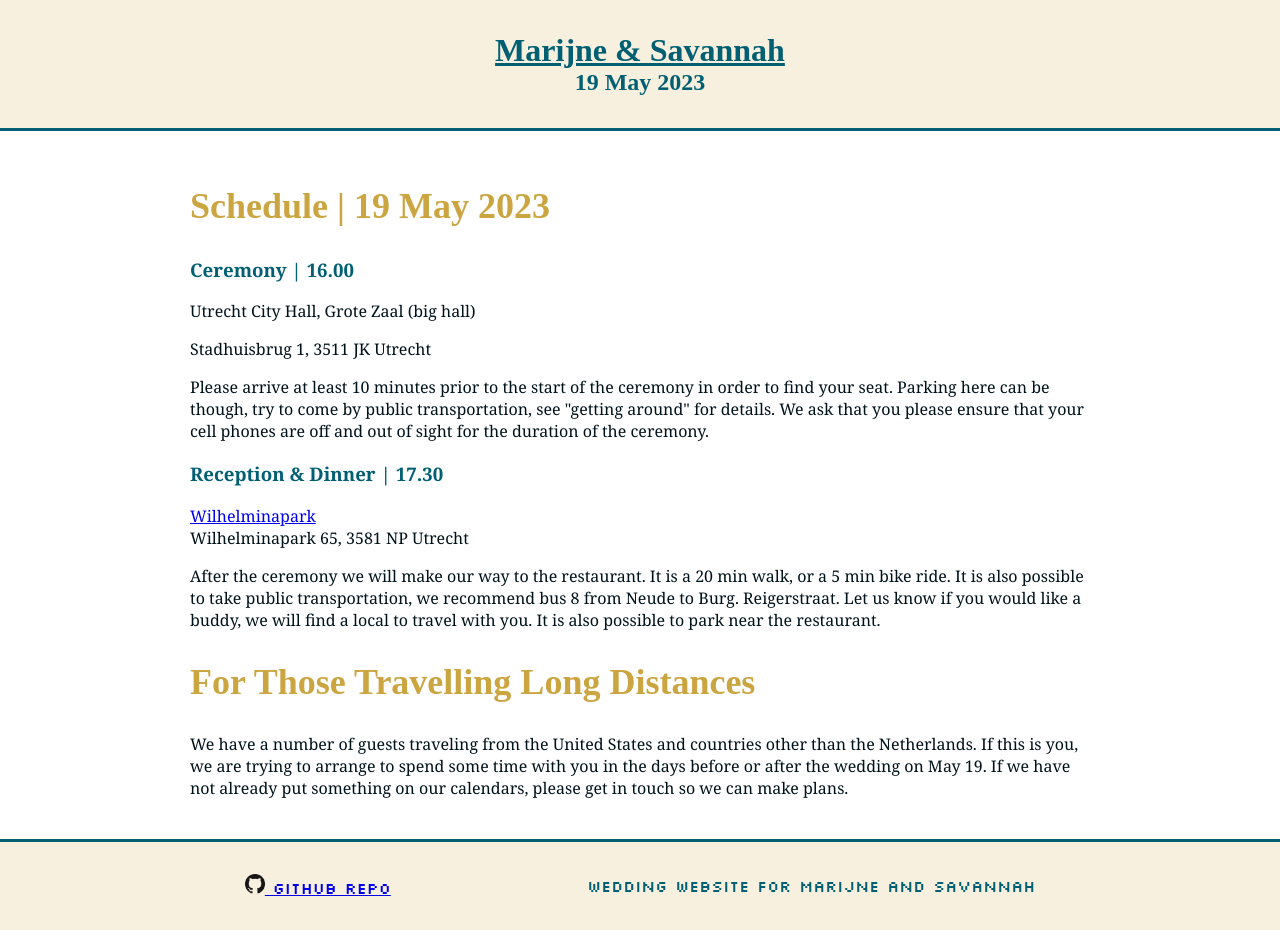
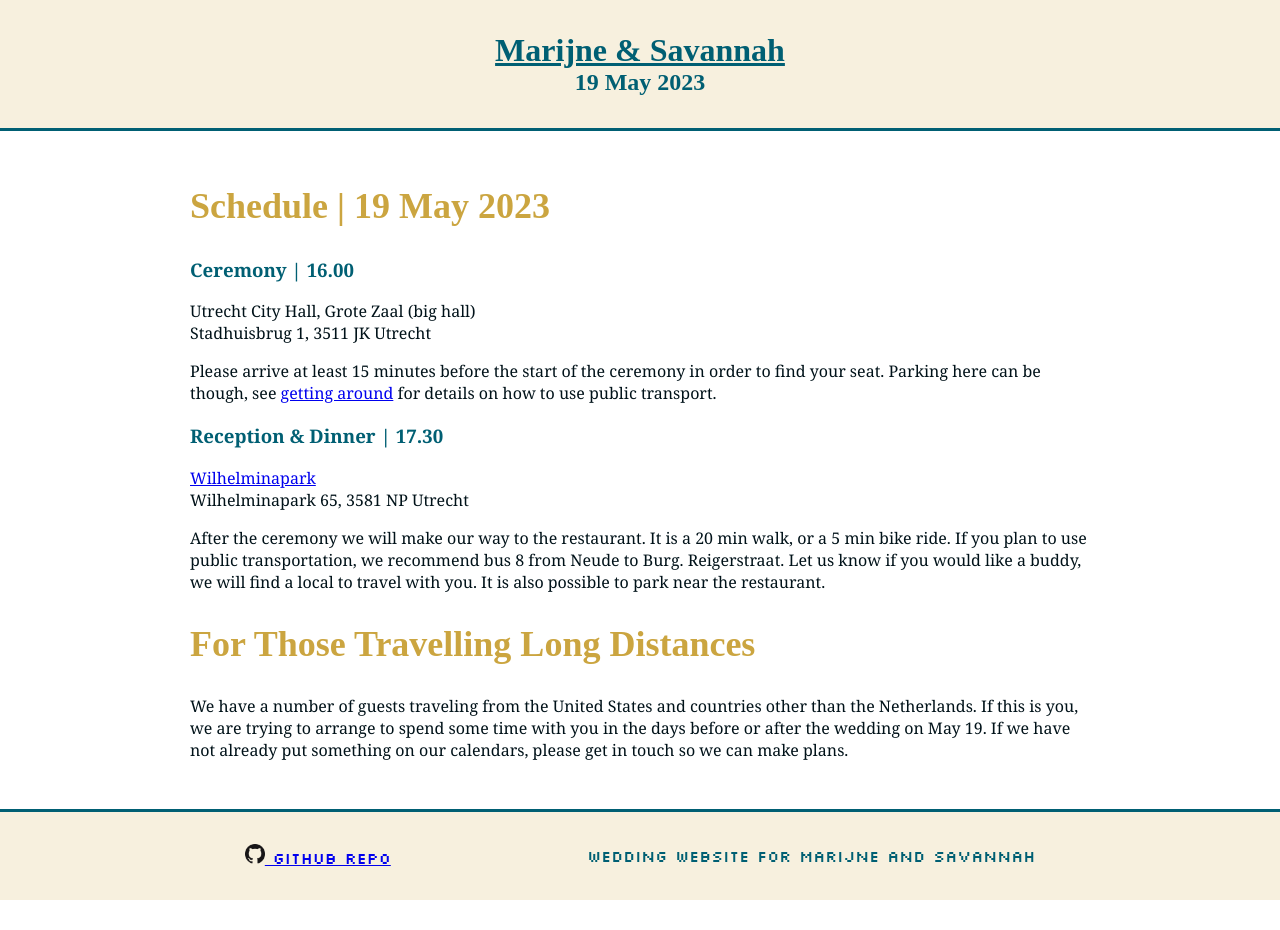
Before and after one commit to schijns-fischer-wedding/schijns-fischer-wedding.github.io, a Jekyll site: the page built from pages/schedule.md, in a window 1280 px wide. Built offline with Jekyll 4.4.1, drawn with Linux system fonts in a browser that asks for light colours; some web fonts are replaced; after the commit the page ends 900 px from its top, so only the background shows below that.

Commit message:
small details in text

```diff
--- a/pages/schedule.md
+++ b/pages/schedule.md
@@ -10,18 +10,13 @@ title:  Schedule
 
   <p>
     Utrecht City Hall, Grote Zaal (big hall)
-  </p>
-
-  <p>
+    <br>
     Stadhuisbrug 1, 3511 JK Utrecht
   </p>
 
   <p>
-    Please arrive at least 10 minutes prior to the start of the ceremony in
-    order to find your seat. Parking here can be though, try to come by public
-    transportation, see "getting around" for details. We ask that you please
-    ensure that your cell phones are off and out of sight for the duration of
-    the ceremony.
+    Please arrive at least 15 minutes before the start of the ceremony in
+    order to find your seat. Parking here can be though, see <a href="https://schijns-fischer-wedding.github.io/pages/getting_around.html">getting around</a> for details on how to use public transport.
   </p>
 
   <h3>Reception & Dinner | 17.30</h3>
@@ -34,7 +29,7 @@ title:  Schedule
 
   <p>
     After the ceremony we will make our way to the restaurant. It is a 20 min
-    walk, or a 5 min bike ride. It is also possible to take public
+    walk, or a 5 min bike ride. If you plan to use public
     transportation, we recommend bus 8 from Neude to Burg. Reigerstraat. Let us
     know if you would like a buddy, we will find a local to travel with you. It
     is also possible to park near the restaurant.
```
